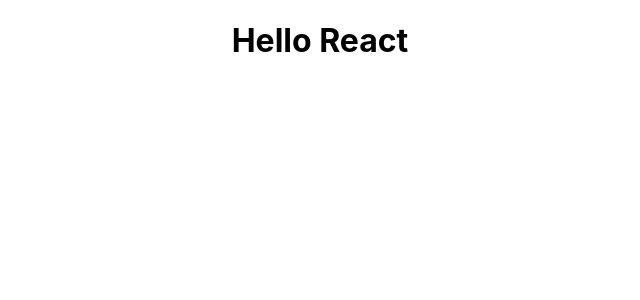
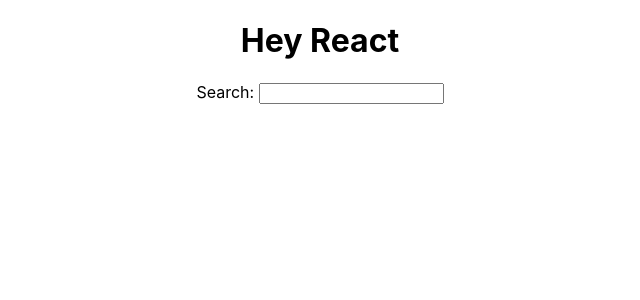
Before and after one commit to bmcalkins/hacker-stories, a React (Create React App) app: page / in a window 1280 px wide. Shown: the top 300 px of the page, without its empty margins (320-960 px from the left). Built offline with nearby package versions, Linux system fonts and the light colour scheme.

Commit message:
Update App.js

```diff
--- a/src/App.js
+++ b/src/App.js
@@ -1,13 +1,20 @@
 import logo from './logo.svg';
 import './App.css';
 
-const title = 'React';
+const welcome = {
+  greeting: 'Hey',
+  title: 'React'
+};
 
 function App() {
 
   return (
     <div className="App">
-      <h1> Hello {title} </h1>
+      <h1> {welcome.greeting} {welcome.title} </h1>
+
+      <label htmlFor="search">Search: </label>
+      <input id="search" type="text" />
+
     </div>
   );
 }
```
